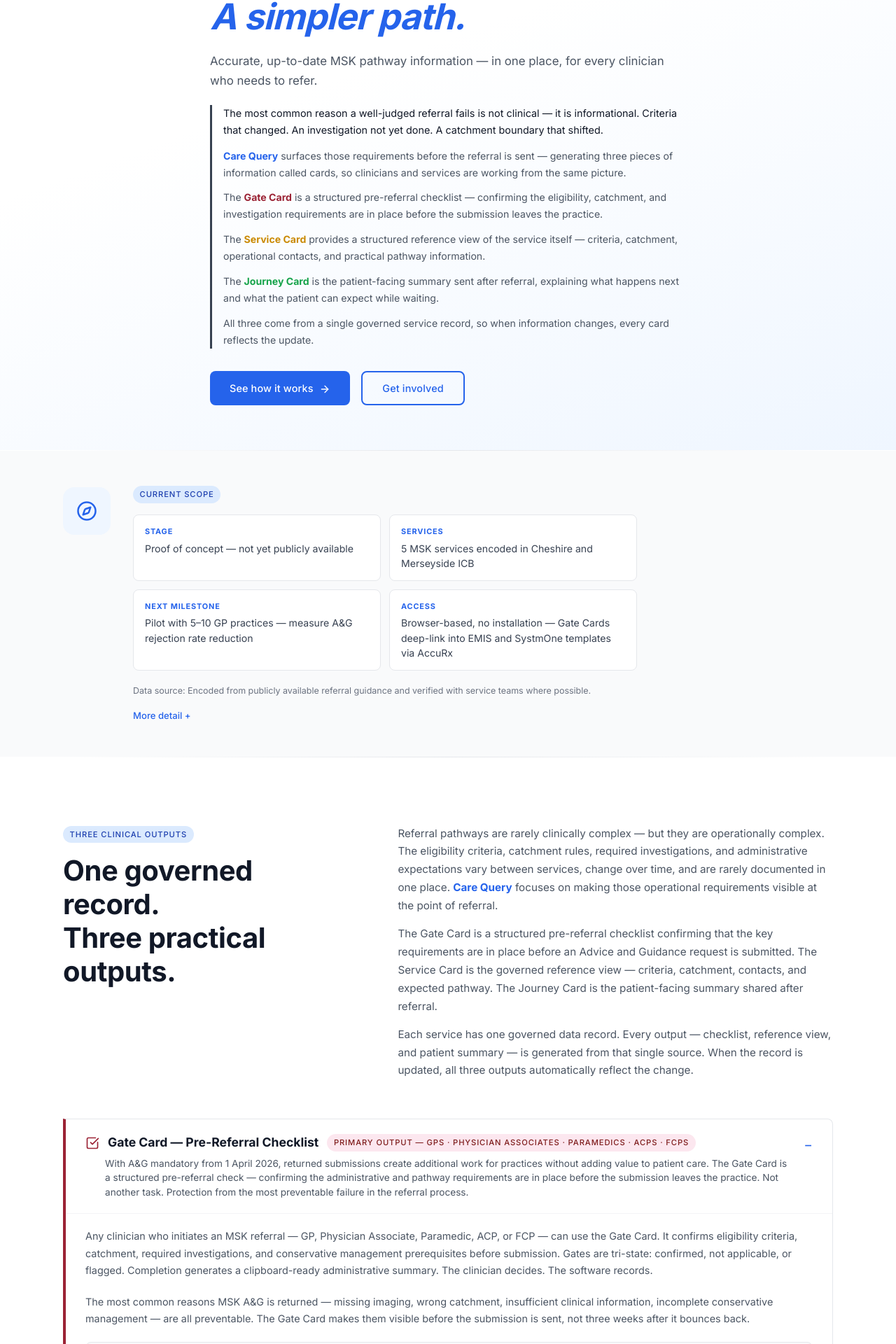
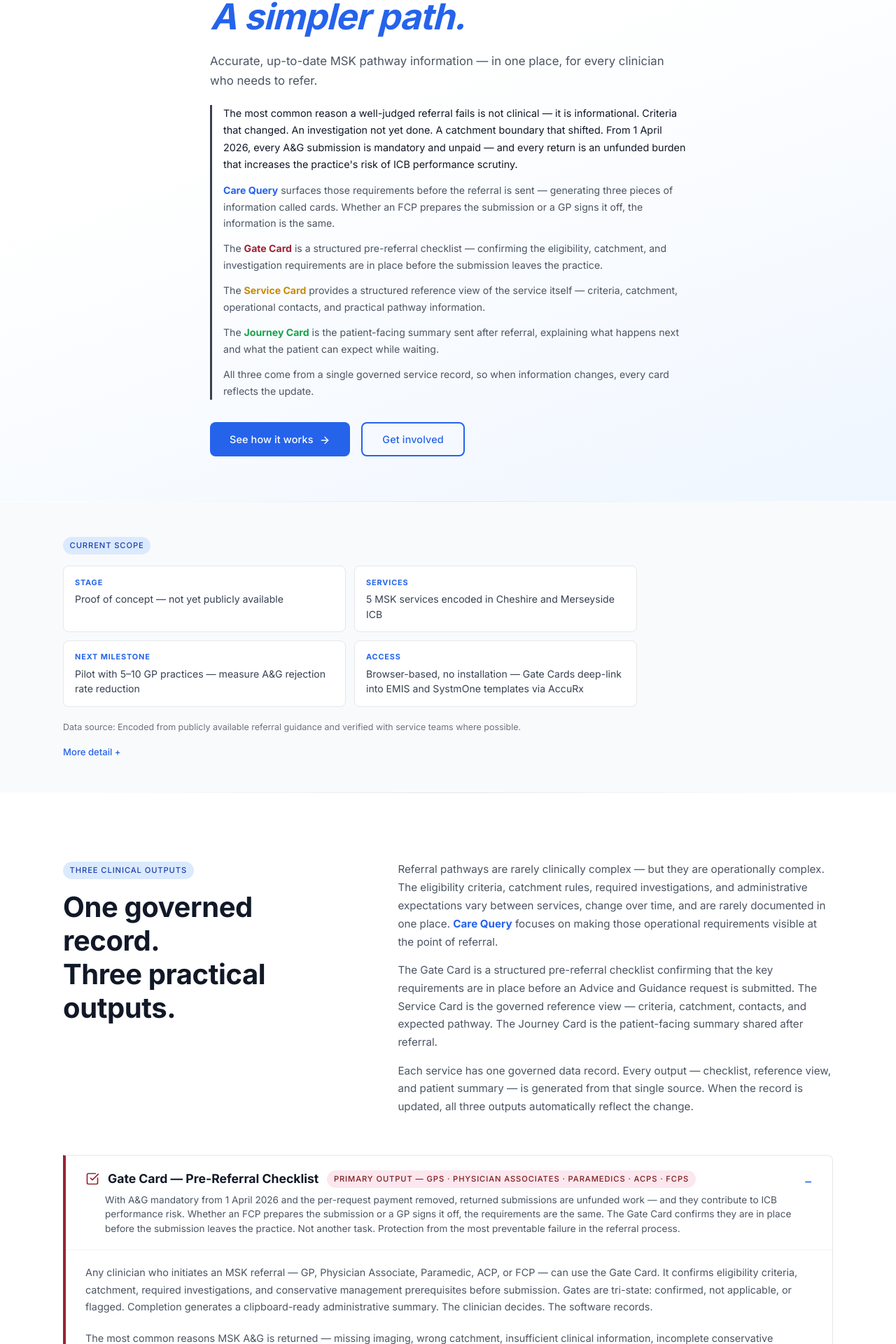
Before and after one commit to IntellTechSolutions/carequery-live-final, a React (Vite) app: page / in a window 1280 px wide. Shown: the part 261-2181 px from the top of the page at 70% size. Built offline with nearby package versions, Linux system fonts and the light colour scheme.

Commit message:
Update App.jsx

```diff
--- a/src/App.jsx
+++ b/src/App.jsx
@@ -179,10 +179,10 @@
             </p>
             <div style={{ borderLeft: '3px solid #374151', paddingLeft: '1rem', marginBottom: '2rem', display: 'flex', flexDirection: 'column', gap: '0.75rem' }}>
               <p className="body-text" style={{ fontSize: '0.9rem', lineHeight: 1.7, color: '#111827', fontWeight: 400 }}>
-                The most common reason a well-judged referral fails is not clinical — it is informational. Criteria that changed. An investigation not yet done. A catchment boundary that shifted.
+                The most common reason a well-judged referral fails is not clinical — it is informational. Criteria that changed. An investigation not yet done. A catchment boundary that shifted. From 1 April 2026, every A&G submission is mandatory and unpaid — and every return is an unfunded burden that increases the practice's risk of ICB performance scrutiny.
               </p>
               <p className="body-text" style={{ fontSize: '0.88rem', lineHeight: 1.7, color: '#4b5563', fontWeight: 400 }}>
-                <span className="brand">Care Query</span> surfaces those requirements before the referral is sent — generating three pieces of information called cards, so clinicians and services are working from the same picture.
+                <span className="brand">Care Query</span> surfaces those requirements before the referral is sent — generating three pieces of information called cards. Whether an FCP prepares the submission or a GP signs it off, the information is the same.
               </p>
               <p className="body-text" style={{ fontSize: '0.88rem', lineHeight: 1.7, color: '#4b5563', fontWeight: 400 }}>
                 The <strong style={{ color: '#9b2335' }}>Gate Card</strong> is a structured pre-referral checklist — confirming the eligibility, catchment, and investigation requirements are in place before the submission leaves the practice.
@@ -214,11 +214,8 @@
       {/* Current Scope */}
       <section style={{ padding: '3rem 1.5rem', background: '#f9fafb' }}>
         <div style={{ maxWidth: '1100px', margin: '0 auto' }}>
-          <div style={{ maxWidth: '820px', display: 'flex', gap: '2rem', alignItems: 'flex-start' }}>
-            <div style={{ width: '68px', height: '68px', borderRadius: '16px', background: '#eff6ff', display: 'flex', alignItems: 'center', justifyContent: 'center', flexShrink: 0, marginTop: '0.25rem' }}>
-              <Compass size={30} color="#2563eb" />
-            </div>
-            <div style={{ flex: 1 }}>
+          <div style={{ maxWidth: '820px' }}>
+            <div>
             <span className="tag tag-blue" style={{ marginBottom: '1rem', display: 'inline-block' }}>Current Scope</span>
             <div style={{ display: 'grid', gridTemplateColumns: '1fr 1fr', gap: '0.75rem', marginBottom: '1.25rem' }}>
               {[
@@ -293,7 +290,7 @@
               tagClass: 'tag-burgundy',
               tagLabel: 'Primary output — GPs · Physician Associates · Paramedics · ACPs · FCPs',
               borderColor: '#9b2335',
-              summary: 'With A&G mandatory from 1 April 2026, returned submissions create additional work for practices without adding value to patient care. The Gate Card is a structured pre-referral check — confirming the administrative and pathway requirements are in place before the submission leaves the practice. Not another task. Protection from the most preventable failure in the referral process.',
+              summary: 'With A&G mandatory from 1 April 2026 and the per-request payment removed, returned submissions are unfunded work — and they contribute to ICB performance risk. Whether an FCP prepares the submission or a GP signs it off, the requirements are the same. The Gate Card confirms they are in place before the submission leaves the practice. Not another task. Protection from the most preventable failure in the referral process.',
               detail: (
                 <>
                   <p className="body-text" style={{ fontSize: '0.9rem', lineHeight: 1.7, color: '#4b5563', fontWeight: 400, marginBottom: '1.25rem' }}>
```
